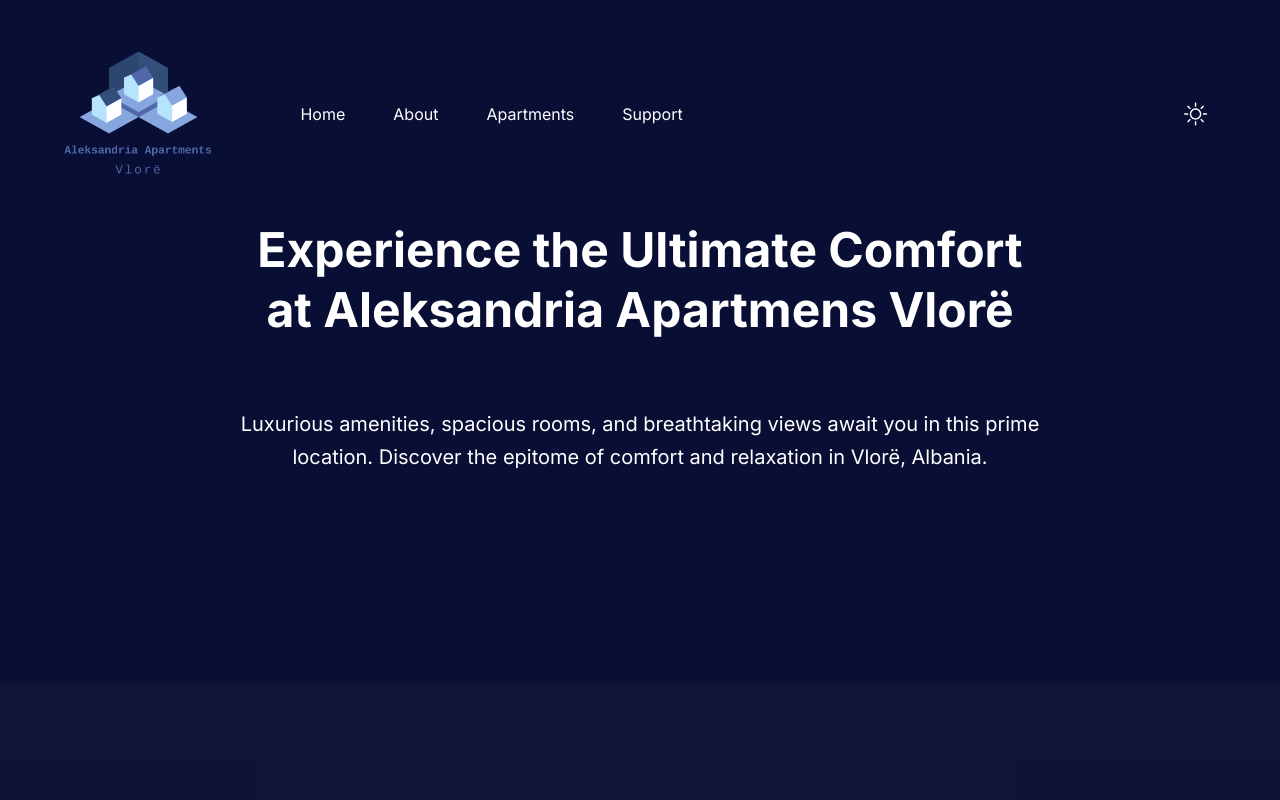
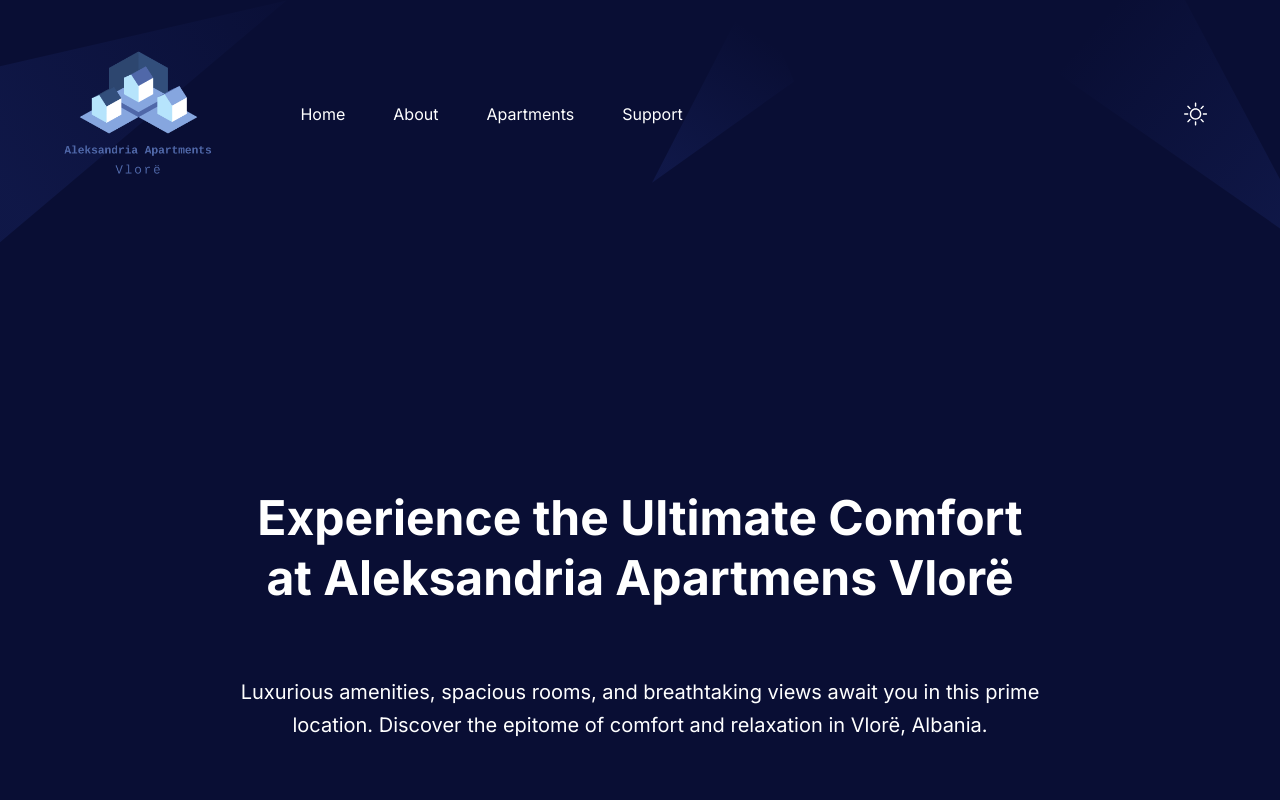
Before and after one commit to Vasileios1314/spa-booking, a Next.js app: page / in a window 1280 px wide. Shown: the top 800 px of the page. Built offline with nearby package versions, Linux system fonts and the light colour scheme.

Commit message:
minor svg

```diff
--- a/app/page.tsx
+++ b/app/page.tsx
@@ -1,5 +1,6 @@
 import AboutSectionOne from "@/components/About/AboutSectionOne";
 import AboutSectionTwo from "@/components/About/AboutSectionTwo";
+import Breadcrumb from "@/components/Common/Breadcrumb";
 import ScrollUp from "@/components/Common/ScrollUp";
 import Contact from "@/components/Contact";
 import Features from "@/components/Features";
@@ -12,6 +13,7 @@ const inter = Inter({ subsets: ["latin"] });
 export default function Home() {
   return (
     <>
+      <Breadcrumb pageName="" description="" />
       <ScrollUp />
       <Hero />
       <Features />
--- a/components/Common/Breadcrumb.tsx
+++ b/components/Common/Breadcrumb.tsx
@@ -25,6 +25,9 @@ const Breadcrumb = ({
             <div className="w-full px-4 md:w-4/12 lg:w-5/12">
               <div className="text-end">
                 <ul className="flex items-center md:justify-end">
+                  {pageName == "" ? (
+                    ""
+                  ) : (
                     <li className="flex items-center">
                       <Link
                         href="/"
@@ -34,6 +37,7 @@ const Breadcrumb = ({
                       </Link>
                       <span className="mr-3 block h-2 w-2 rotate-45 border-t-2 border-r-2 border-body-color"></span>
                     </li>
+                  )}
                   <li className="text-base font-medium text-primary">
                     {pageName}
                   </li>
```
Lines whose indentation alone changed are shown as unchanged.
